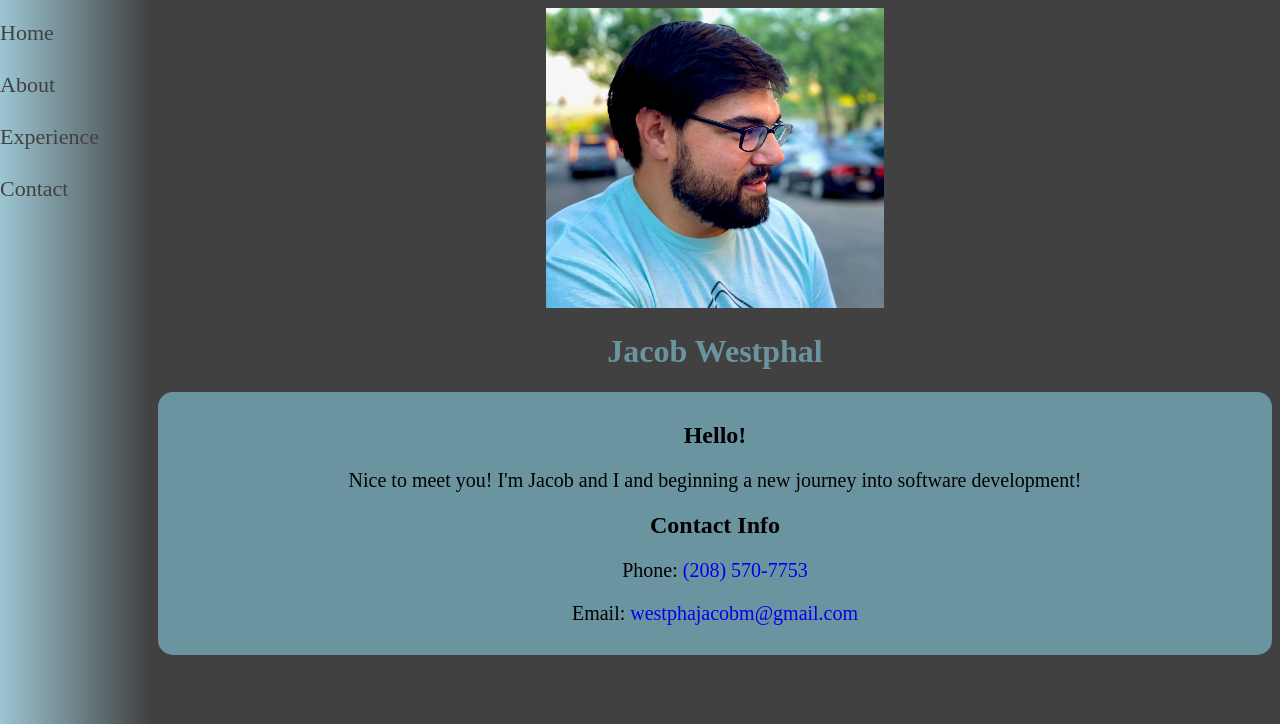
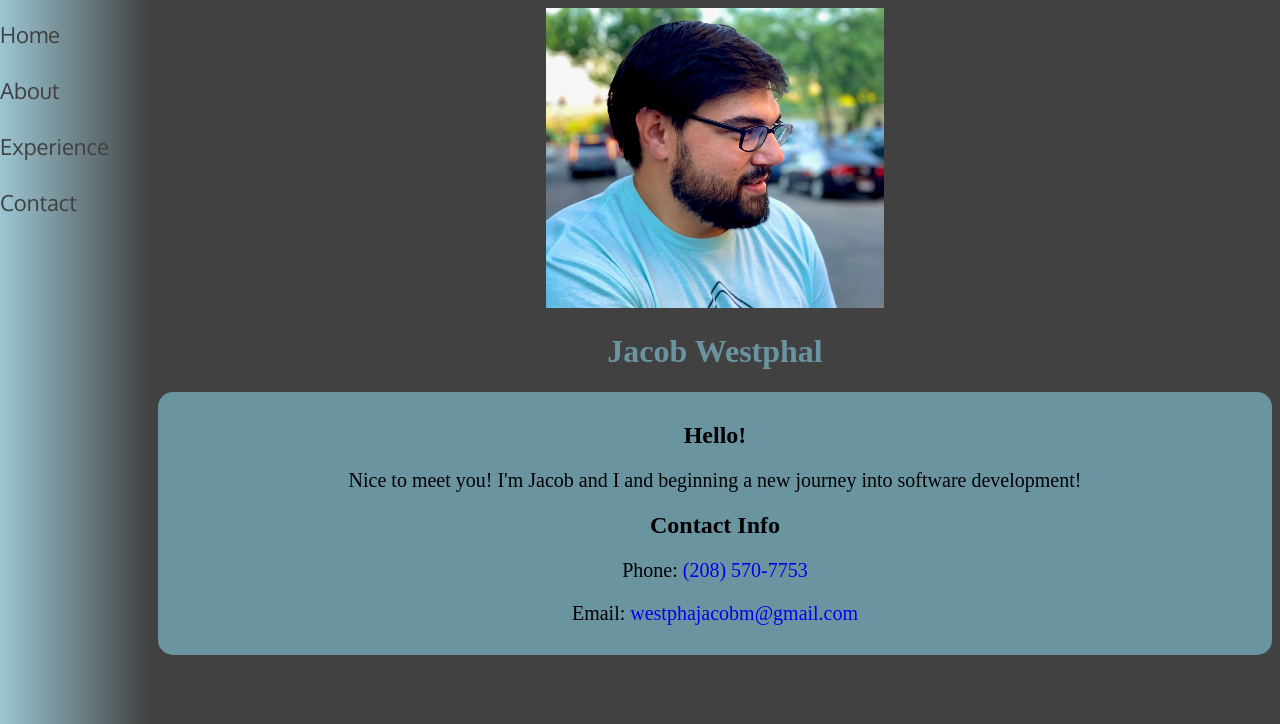
Before and after one commit to WestphalJM/WestphalJM.github.io, a plain HTML site: page personalPortfolio/index.html in a window 1280 px wide. Shown: the top 724 px of the page. Drawn offline with Linux system fonts and the light colour scheme.

Commit message:
Update index.html

```diff
--- a/personalPortfolio/index.html
+++ b/personalPortfolio/index.html
@@ -10,6 +10,7 @@
     <meta name = "keywords" content = "Student, HTML, CSS, Achieve">
     <meta name = "author" content = "Jacob Westphal">
     <meta name = "viewport" content = "width = device-with, initial-scale = 1.0">
+    <link href="https://fonts.googleapis.com/css2?family=Oxygen&display=swap" rel="stylesheet">
     <link href="css/main_styles.css" rel="stylesheet">
     <title>Jacob Westphal</title>
 </head>
```
